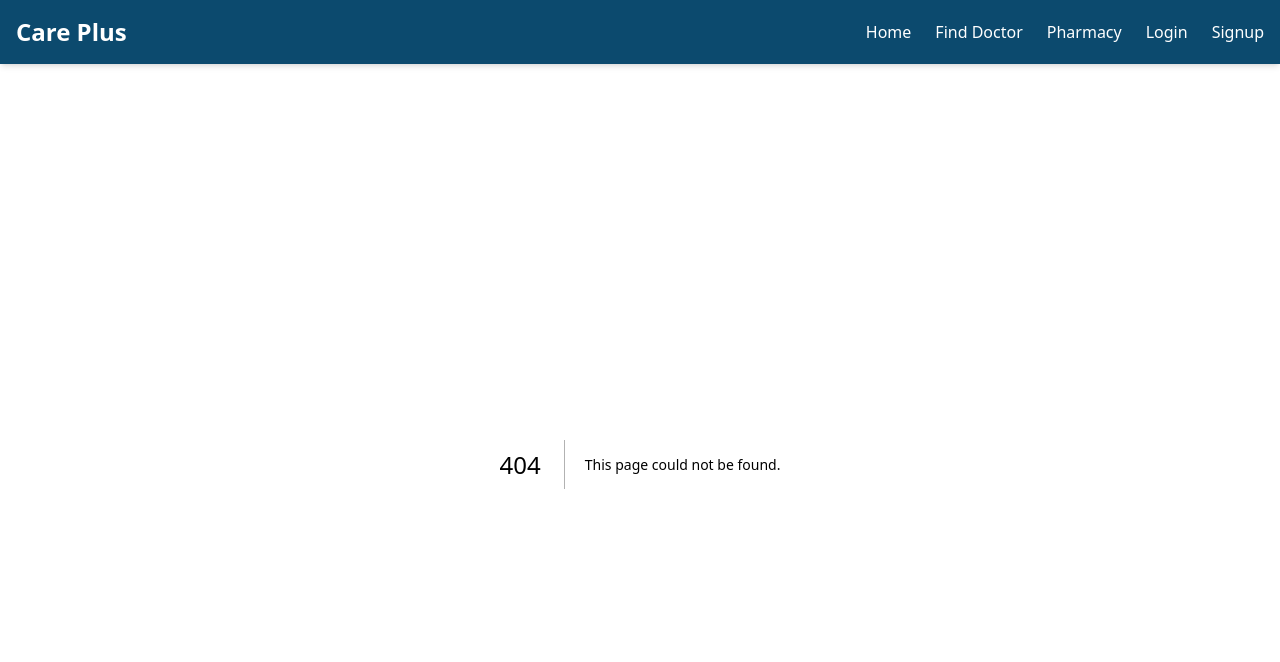
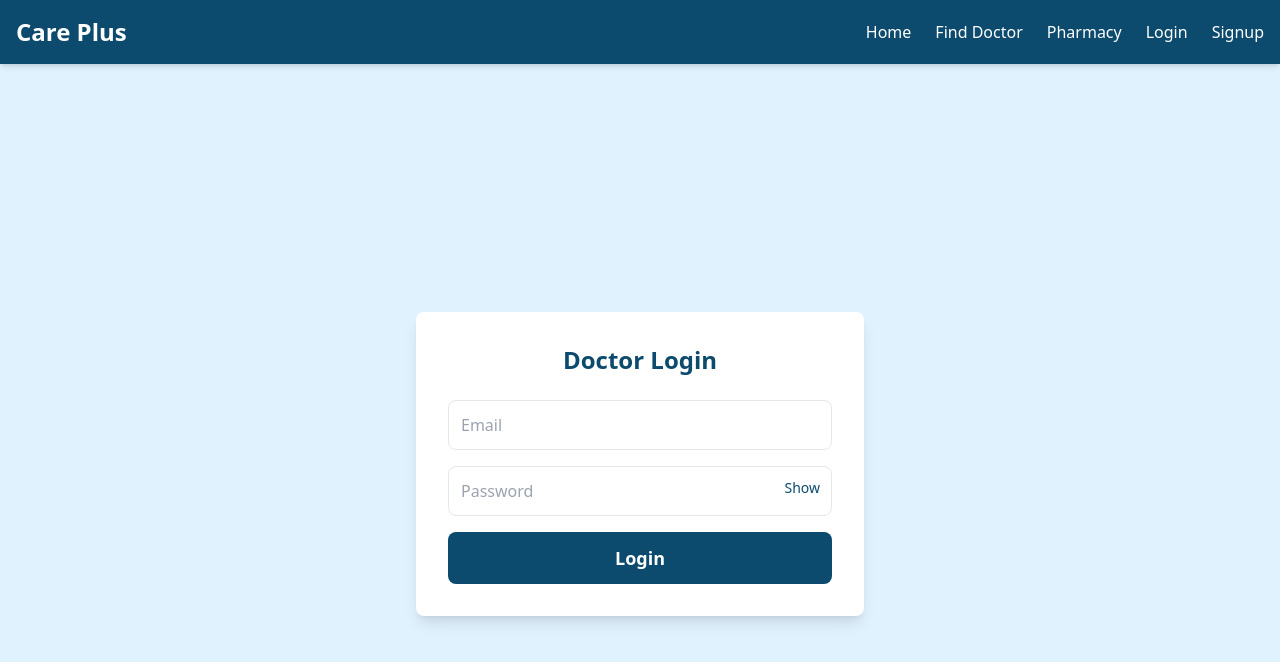
Before and after one commit to sundaysage/hospitalsystem, a Next.js app: page /doctor/auth/login in a window 1280 px wide. Before the commit this address had no page. Shown: the top 662 px of the page. Built offline with nearby package versions, Linux system fonts and the light colour scheme.

Commit message:
started calendar

```diff
--- /dev/null
+++ b/common/constants.js
@@ -0,0 +1,5 @@
+export const Constants = Object.freeze({
+  url: {
+    baseurl: 'https://sage-hospital.onrender.com/api/v1',
+  },
+});
--- a/components/Auth.js
+++ b/components/Auth.js
@@ -1,5 +1,6 @@
-import { createContext, useContext, useEffect, useState } from "react";
-import { useRouter } from "next/router";
+import { createContext, useContext, useEffect, useState } from 'react';
+import { useRouter } from 'next/router';
+import { Constants } from '../common/constants';
 
 const AuthContext = createContext();
 
@@ -9,8 +10,8 @@ export const AuthProvider = ({ children }) => {
   const router = useRouter();
 
   useEffect(() => {
-    const storedUser = localStorage.getItem("user");
-    const storedRole = localStorage.getItem("userRole");
+    const storedUser = localStorage.getItem('user');
+    const storedRole = localStorage.getItem('userRole');
 
     if (storedUser && storedRole) {
       setUser(JSON.parse(storedUser)); // ✅ Ensure user persists
@@ -22,32 +23,32 @@ export const AuthProvider = ({ children }) => {
     setLoading(true);
     try {
       const response = await fetch(
-        role === "doctor"
-          ? "https://sage-hospital.onrender.com/api/v1/auth/doctor-login"
-          : "https://sage-hospital.onrender.com/api/v1/auth/patient-login",
+        role === 'doctor'
+          ? `${Constants.url.baseurl}/auth/doctor-login`
+          : `${Constants.url.baseurl}/auth/patient-login`,
         {
-          method: "POST",
-          headers: { "Content-Type": "application/json" },
+          method: 'POST',
+          headers: { 'Content-Type': 'application/json' },
           body: JSON.stringify(userData),
         }
       );
 
       if (!response.ok) {
         const errorData = await response.json();
-        throw new Error(errorData.message || "Login failed");
+        throw new Error(errorData.message || 'Login failed');
       }
 
       const data = await response.json();
       const token = data?.data?.tokens?.accessToken;
 
-      localStorage.setItem("token", token);
-      localStorage.setItem("user", JSON.stringify(data.data));
-      localStorage.setItem("userRole", role);
+      localStorage.setItem('token', token);
+      localStorage.setItem('user', JSON.stringify(data.data));
+      localStorage.setItem('userRole', role);
 
       setUser(data.data);
-      router.push(role === "doctor" ? "/doctor/dashboard" : "/dashboard");
+      router.push(role === 'doctor' ? '/doctor/dashboard' : '/dashboard');
     } catch (error) {
-      console.error("Login Error:", error);
+      console.error('Login Error:', error);
       alert(error.message);
     } finally {
       setLoading(false);
@@ -57,15 +58,11 @@ export const AuthProvider = ({ children }) => {
   const logout = () => {
     localStorage.clear();
     setUser(null);
-    window.dispatchEvent(new Event("storage")); // ✅ Ensures immediate navbar update
-    router.push("/loginoption");
+    window.dispatchEvent(new Event('storage')); // ✅ Ensures immediate navbar update
+    router.push('/loginoption');
   };
 
-  return (
-    <AuthContext.Provider value={{ user, login, logout, loading }}>
-      {children}
-    </AuthContext.Provider>
-  );
+  return <AuthContext.Provider value={{ user, login, logout, loading }}>{children}</AuthContext.Provider>;
 };
 
 export const useAuth = () => useContext(AuthContext);
--- a/components/DoctorNav.js
+++ b/components/DoctorNav.js
@@ -1,7 +1,7 @@
-import Link from "next/link";
-import { useState, useEffect } from "react";
-import { useRouter } from "next/router";
-import { FaUserMd, FaSignOutAlt, FaBars, FaTimes } from "react-icons/fa";
+import Link from 'next/link';
+import { useState, useEffect } from 'react';
+import { useRouter } from 'next/router';
+import { FaUserMd, FaSignOutAlt, FaBars, FaTimes } from 'react-icons/fa';
 
 const DoctorNav = () => {
   const router = useRouter();
@@ -10,19 +10,19 @@ const DoctorNav = () => {
 
   useEffect(() => {
     const handleStorageChange = () => {
-      const token = localStorage.getItem("token");
+      const token = localStorage.getItem('token');
       setIsLoggedIn(!!token); // ✅ Updates navbar immediately on logout
     };
 
-    window.addEventListener("storage", handleStorageChange);
-    return () => window.removeEventListener("storage", handleStorageChange);
+    window.addEventListener('storage', handleStorageChange);
+    return () => window.removeEventListener('storage', handleStorageChange);
   }, []);
 
   const handleLogout = () => {
     localStorage.clear();
     setIsLoggedIn(false);
-    window.dispatchEvent(new Event("storage")); // ✅ Notifies all components
-    router.push("/loginoption");
+    window.dispatchEvent(new Event('storage')); // ✅ Notifies all components
+    router.push('/loginoption');
   };
 
   if (!isLoggedIn) return null; // ✅ Prevents showing navbar after logout
@@ -36,10 +36,7 @@ const DoctorNav = () => {
       </Link>
 
       {/* Mobile Menu Button */}
-      <button
-        onClick={() => setMenuOpen(!menuOpen)}
-        className="md:hidden text-white text-2xl"
-      >
+      <button onClick={() => setMenuOpen(!menuOpen)} className="md:hidden text-white text-2xl">
         {menuOpen ? <FaTimes /> : <FaBars />}
       </button>
 
@@ -61,10 +58,12 @@ const DoctorNav = () => {
           </Link>
         </li>
         <li>
-          <button
-            onClick={handleLogout}
-            className="flex items-center gap-2 hover:text-red-400"
-          >
+          <Link href="/doctor/calendar" className="hover:text-gray-300">
+            Calendar
+          </Link>
+        </li>
+        <li>
+          <button onClick={handleLogout} className="flex items-center gap-2 hover:text-red-400">
             <FaSignOutAlt /> Logout
           </button>
         </li>
@@ -89,10 +88,7 @@ const DoctorNav = () => {
             </Link>
           </li>
           <li>
-            <button
-              onClick={handleLogout}
-              className="flex items-center gap-2 hover:text-red-400"
-            >
+            <button onClick={handleLogout} className="flex items-center gap-2 hover:text-red-400">
               <FaSignOutAlt /> Logout
             </button>
           </li>
--- /dev/null
+++ b/src/pages/doctor/auth/login.js
@@ -0,0 +1,68 @@
+'use client'; // Needed for Next.js App Router
+
+import { useState } from 'react';
+import { motion } from 'framer-motion';
+import { useAuth } from '../../../../components/Auth';
+
+export default function PatientLogin() {
+  const { login, loading } = useAuth();
+  const [email, setEmail] = useState('');
+  const [password, setPassword] = useState('');
+  const [showPassword, setShowPassword] = useState(false);
+
+  const handleSubmit = async (e) => {
+    e.preventDefault();
+    await login({ email, password }, 'doctor');
+  };
+
+  return (
+    <motion.div initial={{ x: -100, opacity: 0 }} animate={{ x: 0, opacity: 1 }} transition={{ duration: 0.5 }}>
+      <div className="flex items-center justify-center min-h-screen bg-[#e0f2fe] px-4">
+        <div className="bg-white p-8 rounded-lg shadow-lg w-full max-w-md">
+          <h1 className="text-2xl font-bold text-center text-[#0c4a6e] mb-6">Doctor Login</h1>
+          <form onSubmit={handleSubmit} className="space-y-4">
+            {/* Email Input */}
+            <input
+              type="email"
+              placeholder="Email"
+              value={email}
+              onChange={(e) => setEmail(e.target.value)}
+              required
+              className="w-full p-3 border rounded-lg focus:outline-none focus:ring-2 focus:ring-[#0c4a6e]"
+            />
+
+            {/* Password Input with Toggle */}
+            <div className="relative">
+              <input
+                type={showPassword ? 'text' : 'password'}
+                placeholder="Password"
+                value={password}
+                onChange={(e) => setPassword(e.target.value)}
+                required
+                className="w-full p-3 border rounded-lg focus:outline-none focus:ring-2 focus:ring-[#0c4a6e]"
+              />
+              <button
+                type="button"
+                onClick={() => setShowPassword(!showPassword)}
+                className="absolute right-3 top-3 text-sm text-[#0c4a6e] hover:underline"
+              >
+                {showPassword ? 'Hide' : 'Show'}
+              </button>
+            </div>
+
+            {/* Submit Button */}
+            <motion.button
+              type="submit"
+              disabled={loading}
+              whileHover={{ scale: 1.05 }}
+              whileTap={{ scale: 0.95 }}
+              className="w-full bg-[#0c4a6e] text-white py-3 rounded-lg text-lg font-semibold transition-all"
+            >
+              {loading ? 'Logging in...' : 'Login'}
+            </motion.button>
+          </form>
+        </div>
+      </div>
+    </motion.div>
+  );
+}
--- /dev/null
+++ b/src/pages/doctor/calendar.js
@@ -0,0 +1,44 @@
+import { useEffect, useState } from "react";
+import { useRouter } from "next/router";
+import { useAuth } from "../../../components/Auth";
+
+export default function DoctorDashboard() {
+  const { user, logout } = useAuth();
+  const router = useRouter();
+
+  useEffect(() => {
+    const role = localStorage.getItem("userRole");
+    const storedUser = localStorage.getItem("user");
+
+    if (!storedUser || role !== "doctor") {
+      router.push("/doctor-login"); // ✅ Redirect only if user data is missing
+    }
+  }, [router]);
+
+  return (
+    <>
+      <div className="min-h-screen bg-[#e0f2fe] flex flex-col items-center justify-center p-6">
+        <div className="bg-white shadow-md p-6 rounded-lg w-full max-w-lg text-center">
+          <h1 className="text-2xl font-bold text-[#075985]">Doctor Dashboard</h1>
+
+          {user ? (
+            <div className="mt-4">
+              <p><strong>Name:</strong> {user.firstName}</p>
+              <p><strong>Email:</strong> {user.email}</p>
+              <p><strong>Specialization:</strong> {user.specialization || "N/A"}</p>
+            </div>
+          ) : (
+            <p className="text-gray-500 mt-4">Loading doctor info...</p>
+          )}
+
+          <button
+            className="mt-6 bg-red-500 text-white px-4 py-2 rounded hover:bg-red-700 transition"
+            onClick={logout}
+          >
+            Logout
+          </button>
+        </div>
+      </div>
+    </>
+  );
+}
```
